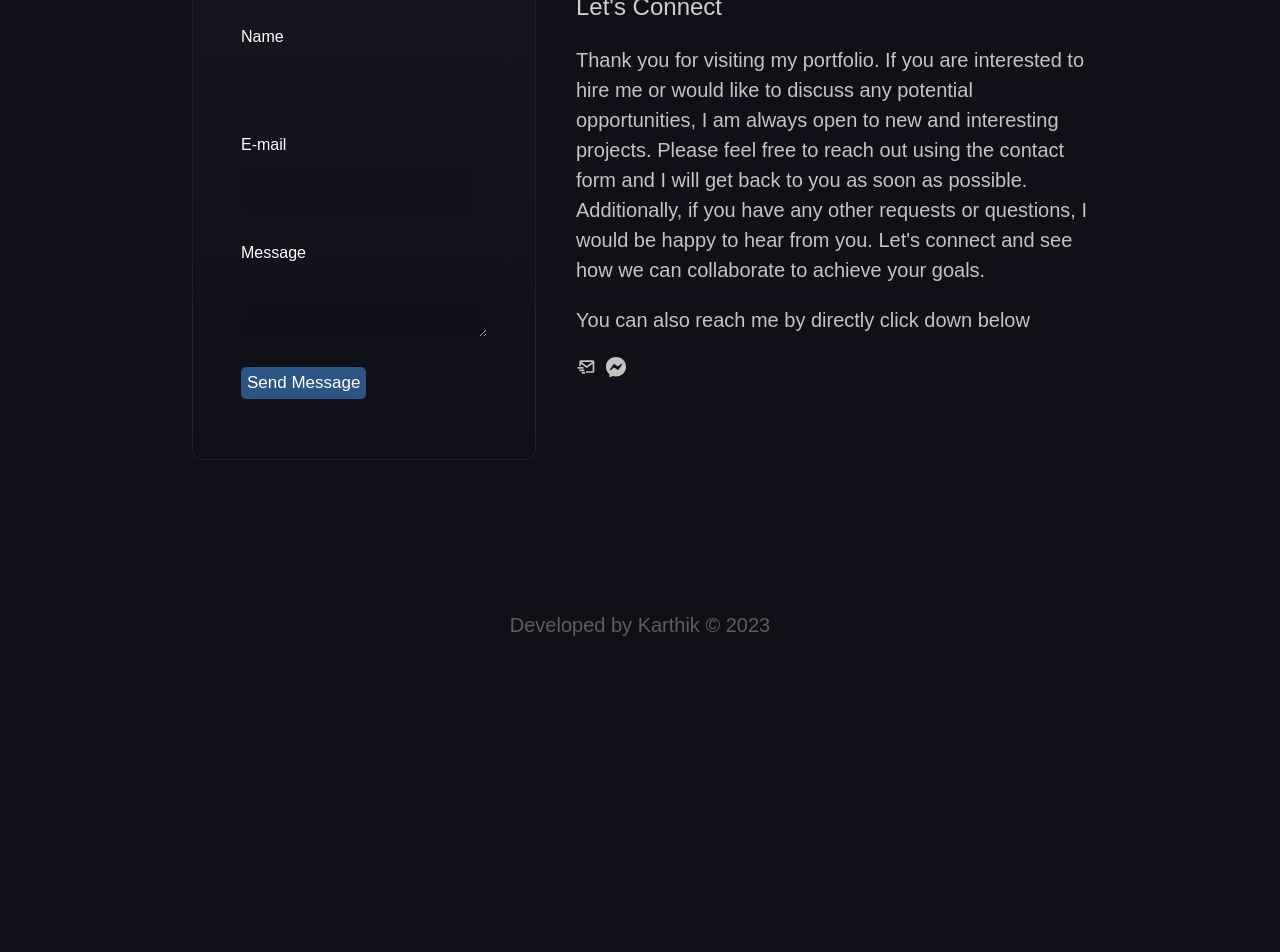
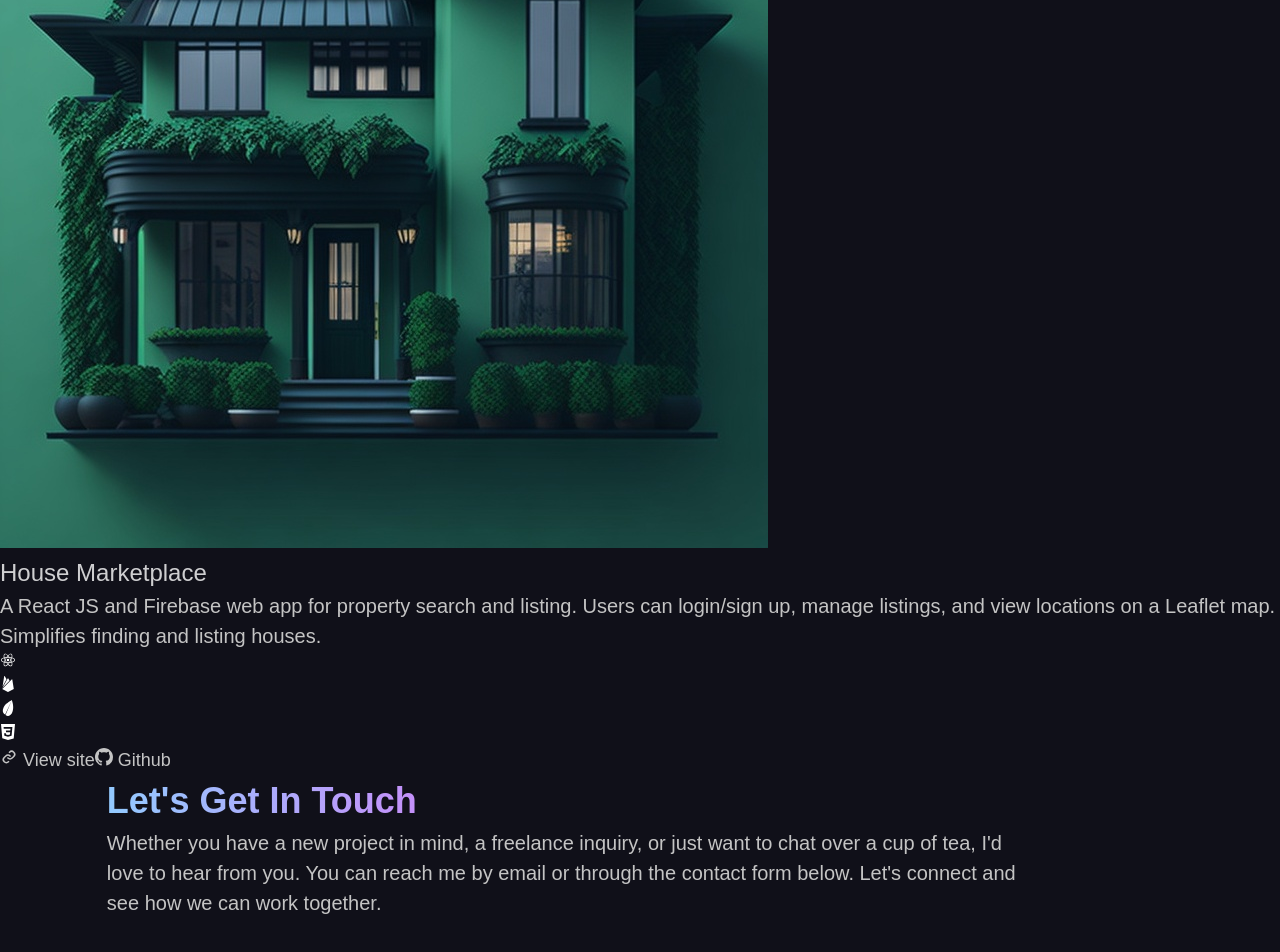
Before and after one commit to thekarthikr/personal-portfolio, a React (Vite) app: page / in a window 1280 px wide. Shown: the part 1365-2317 px from the top of the page. Before the commit the page ends 2055 px from the top, so only its background shows below. Built offline with nearby package versions, Linux system fonts and the light colour scheme; a web font is replaced by a local one.

Commit message:
Update Project section

```diff
--- a/src/components/Project.jsx
+++ b/src/components/Project.jsx
@@ -1,7 +1,53 @@
-import React from "react";
+import { BiLink } from "react-icons/bi";
+import { BsGithub } from "react-icons/bs";
+import { project } from "../constants";
 
 const Project = () => {
-  return <div>Project</div>;
+  return (
+    <section id='Projects' className='project '>
+      <div className='project__header section'>
+        <h2 className='project__heading'>
+          <span className='text-gradient-light'>Projects</span>
+        </h2>
+        <p className='project__intro'>
+          I love to create projects while learning new technologies , Here are a
+          few of my recent projects
+        </p>
+      </div>
+      <div className='project__wrapper'>
+        {project.map(
+          ({ title, description, liveLink, githubLink, img, tech }) => (
+            <div className='project__content'>
+              <img className='project__img' src={img} alt={title} />
+
+              <div className='project__info'>
+                <h3 className='project__title'> {title} </h3>
+                <p className='project__description'>{description}</p>
+
+                <div className='project__tech'>
+                  {tech.map((item) => (
+                    <div key={item} className='project__tech-item'>
+                      {item}
+                    </div>
+                  ))}
+                </div>
+
+                <div className='project__list'>
+                  <a href={liveLink} target='_blank'>
+                    <BiLink /> View site
+                  </a>
+
+                  <a href={githubLink} target='_blank'>
+                    <BsGithub /> Github
+                  </a>
+                </div>
+              </div>
+            </div>
+          )
+        )}
+      </div>
+    </section>
+  );
 };
 
 export default Project;
--- a/src/constants/index.jsx
+++ b/src/constants/index.jsx
@@ -1,8 +1,10 @@
 import { BsGithub, BsInstagram, BsMessenger } from "react-icons/bs";
 import { FaLinkedinIn } from "react-icons/fa";
 import { BiMailSend } from "react-icons/bi";
+import { RiReactjsFill } from "react-icons/ri";
+import { SiFirebase, SiLeaflet, SiCss3 } from "react-icons/si";
+
 import houseMaketplace from "../assets/housemarketplace.jpg";
-
 import htmlLogo from "../assets/html5.svg";
 import cssLogo from "../assets/css3.svg";
 import scssLogo from "../assets/scss.svg";
@@ -121,9 +123,10 @@ export const project = [
   {
     title: "House Marketplace",
     description:
-      "This is a web application built using React JS and Firebase. It is designed to help users find houses for sale or rent, and to allow users to list their properties for others to find. Users can login and sign up using Google or their email and password. They can then create, edit, and delete their property listings, as well as view the location of their property on a Leaflet map.",
+      "A React JS and Firebase web app for property search and listing. Users can login/sign up, manage listings, and view locations on a Leaflet map. Simplifies finding and listing houses.",
     liveLink: "https://house-marketplaceapp.vercel.app",
     githubLink: "https://github.com/thekarthikr/house-marketplace",
     img: houseMaketplace,
+    tech: [<RiReactjsFill />, <SiFirebase />, <SiLeaflet />, <SiCss3 />],
   },
 ];
--- /dev/null
+++ b/src/sass/pages/_project.scss
@@ -0,0 +1,88 @@
+@use "../base/variables" as variable;
+@use "../base/mixins" as mixin;
+
+.project {
+  margin-bottom: variable.$mb5;
+  &__wrapper {
+    @include mixin.flexCenter;
+    flex-direction: column;
+    gap: 6rem;
+    margin-top: 5rem;
+    padding-inline: 1rem;
+  }
+
+  &__content {
+    display: flex;
+    flex-direction: column;
+    gap: 2rem;
+    width: 90%;
+
+    background: linear-gradient(
+      180deg,
+      hsla(231, 17%, 16%, 0.5),
+      hsla(240, 23%, 8%, 0.5)
+    );
+    padding: 2rem;
+    border-radius: 5px;
+    box-shadow: rgba(0, 0, 0, 0.07) 0px 1px 2px, rgba(0, 0, 0, 0.07) 0px 2px 4px,
+      rgba(0, 0, 0, 0.07) 0px 4px 8px, rgba(0, 0, 0, 0.07) 0px 8px 16px,
+      rgba(0, 0, 0, 0.07) 0px 16px 32px, rgba(0, 0, 0, 0.07) 0px 32px 64px;
+
+    @include mixin.min(variable.$xs) {
+      width: 60%;
+    }
+
+    @include mixin.min(variable.$sm) {
+      flex-direction: row;
+      width: 90%;
+    }
+    @include mixin.min(variable.$md) {
+      width: 70%;
+    }
+  }
+
+  &__img {
+    border-radius: 10px;
+    object-fit: cover;
+
+    @include mixin.min(variable.$sm) {
+      width: 50%;
+      height: 250px;
+    }
+  }
+
+  &__title {
+    font-weight: 600;
+  }
+
+  &__info {
+    display: flex;
+    gap: 1rem;
+    flex-direction: column;
+  }
+
+  &__description {
+    color: variable.$colorGray;
+  }
+  &__list {
+    display: flex;
+    gap: 4rem;
+
+    a {
+      display: flex;
+      align-items: center;
+      gap: 0.5rem;
+    }
+  }
+
+  &__tech {
+    display: flex;
+    align-items: center;
+    gap: 1.3rem;
+
+    &-item {
+      font-size: 2rem;
+      color: variable.$colorGray;
+    }
+  }
+}
```
